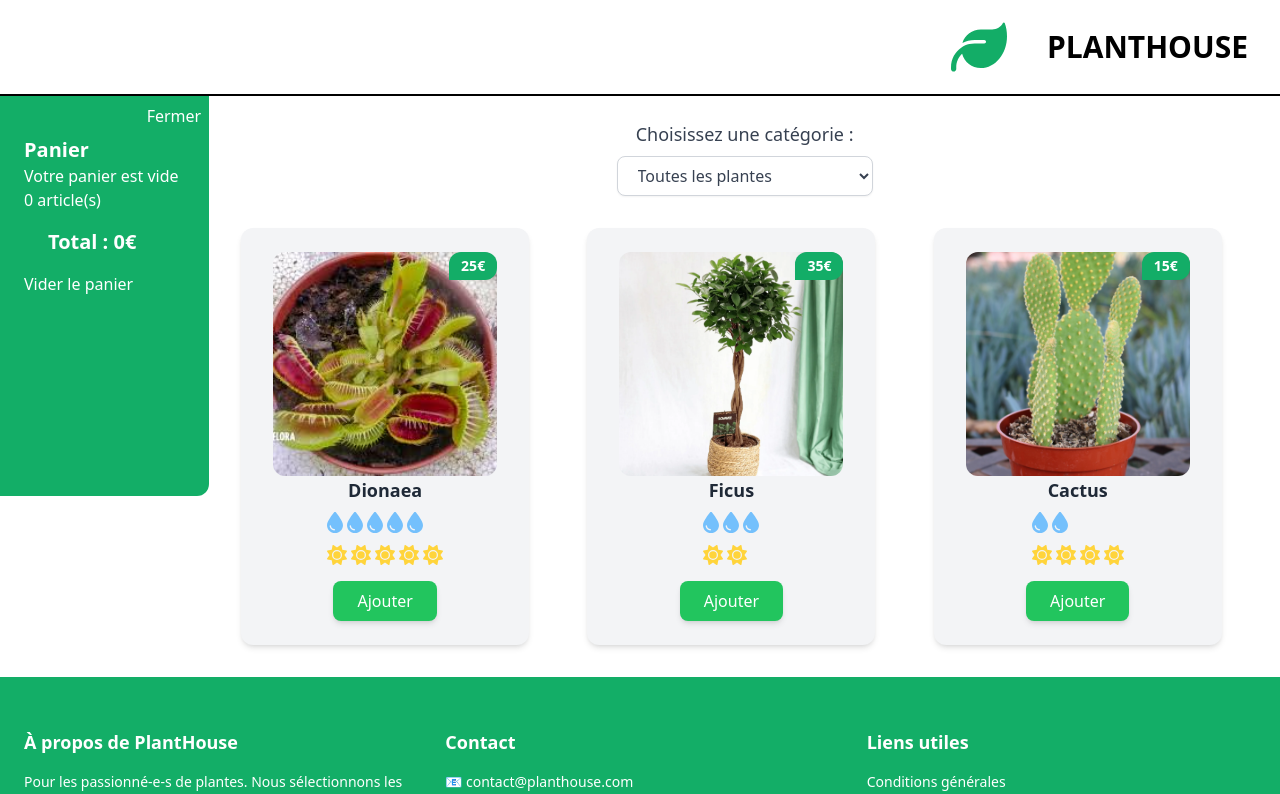
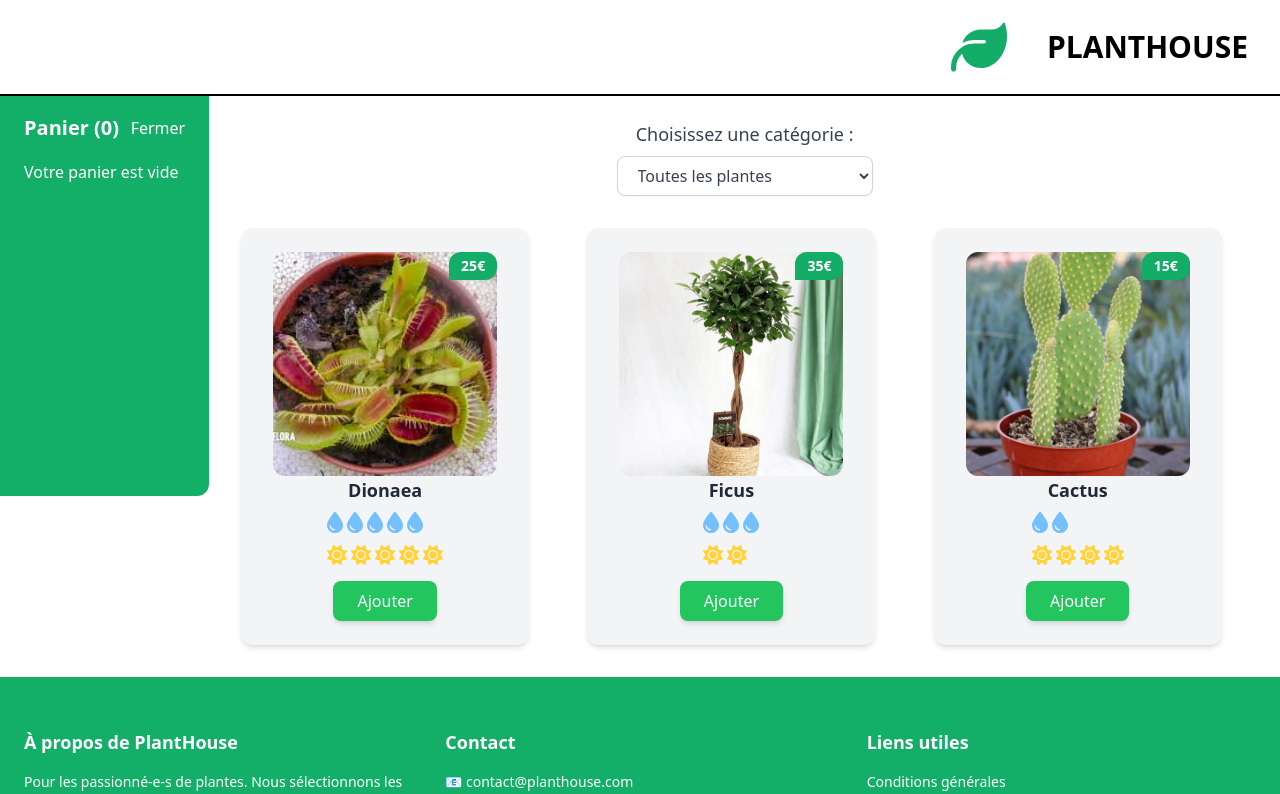
Before and after one commit to gaksss/PlantHouse, a React (Vite) app: page / in a window 1280 px wide. Shown: the top 794 px of the page. Built offline with nearby package versions, Linux system fonts and the light colour scheme.

Commit message:
DONE FOOTER + INTERACTIVE CART

```diff
--- a/src/App.jsx
+++ b/src/App.jsx
@@ -44,6 +44,7 @@ function App() {
   ]);
 
   const [selectedCategory, setSelectedCategory] = useState("all");
+  const [isOpen, setIsOpen] = useState(true);
 
   const addQuantity = (itemId) => {
     setItems(
@@ -78,8 +79,10 @@ function App() {
         <Banner />
       </header>
       <section className="flex">
-        <div className="bg-[#13ae67] w-[250px] h-[400px] flex rounded-br-xl">
-          <Cart items={items} setItems={setItems} />
+        <div className={`bg-[#13ae67] w-[250px] transition-all duration-300 rounded-br-xl ${
+          isOpen ? "h-[400px]" : "h-16"
+        }`}>
+          <Cart items={items} setItems={setItems} isOpen={isOpen} setIsOpen={setIsOpen} />
         </div>
         <div className="flex- justify-center flex-col items-center w-full">
           <Categories
--- a/src/components/Cart.jsx
+++ b/src/components/Cart.jsx
@@ -1,7 +1,7 @@
 import React, { useState } from "react";
 import Item from "./Item";
 
-function Cart({ items, setItems }) {
+function Cart({ items, setItems, isOpen, setIsOpen }) {
   const activeItems = items.filter((item) => item.quantity > 0);
   const total = activeItems.reduce(
     (sum, item) => sum + item.price * item.quantity,
@@ -12,19 +12,9 @@ function Cart({ items, setItems }) {
     0
   );
 
-  function emptyCart(){
-    setItems(items.map((item) => ({...item, quantity: 0})));
-    console.log("Panier vidé");
-
+  function emptyCart() {
+    setItems(items.map((item) => ({ ...item, quantity: 0 })));
   }
-
-  const addQuantity = (itemId) => {
-    setItems(
-      items.map((item) =>
-        item.id === itemId ? { ...item, quantity: item.quantity + 1 } : item
-      )
-    );
-  };
 
   // Trier les items actifs par ordre alphabétique
   const sortedActiveItems = [...activeItems].sort((a, b) =>
@@ -32,13 +22,29 @@ function Cart({ items, setItems }) {
   );
 
   return (
-    <div className="relative w-full text-white">
-      <p className="absolute top-2 right-2 cursor-pointer">Fermer</p>
-      <div className="justify-start items-start pt-10 pl-6">
-        <h2 className="font-bold text-xl">Panier</h2>
+    <div
+      className={`relative w-full text-white transition-all duration-300 ${
+        isOpen ? "h-full" : "h-16 cursor-pointer"
+      }`}
+      onClick={() => !isOpen && setIsOpen(true)}
+    >
+      <div className="flex justify-between items-center h-16 px-6">
+        <h2 className="font-bold text-xl">Panier ({totalQuantity})</h2>
+        <button
+          onClick={(e) => {
+            e.stopPropagation();
+            setIsOpen(!isOpen);
+          }}
+          className="cursor-pointer"
+        >
+          {isOpen ? "Fermer" : "Ouvrir"}
+        </button>
+      </div>
+
+      {isOpen && (
+        <div className="px-6 pb-6">
           {activeItems.length === 0 && <p>Votre panier est vide</p>}
-        <p>{totalQuantity} article(s)</p>
-        <ul className="space-y-4 mt-4 pl-6">
+          <ul className="space-y-4 mt-4">
             {sortedActiveItems.map((item) => (
               <li key={item.id} className="flex justify-between items-center">
                 <Item
@@ -49,11 +55,21 @@ function Cart({ items, setItems }) {
               </li>
             ))}
           </ul>
-        <div className="flex justify-between items-center mt-4 pl-6 font-bold text-xl">
+          {activeItems.length > 0 && (
+            <>
+              <div className="flex justify-between items-center mt-4 font-bold text-xl">
                 <span>Total : {total}€</span>
               </div>
-        <button onClick={emptyCart} className="mt-4">Vider le panier</button>
+              <button
+                onClick={emptyCart}
+                className="mt-4 px-4 py-2 bg-red-500 hover:bg-red-600 rounded-lg transition"
+              >
+                Vider le panier
+              </button>
+            </>
+          )}
         </div>
+      )}
     </div>
   );
 }
```
Lines whose indentation alone changed are shown as unchanged.
